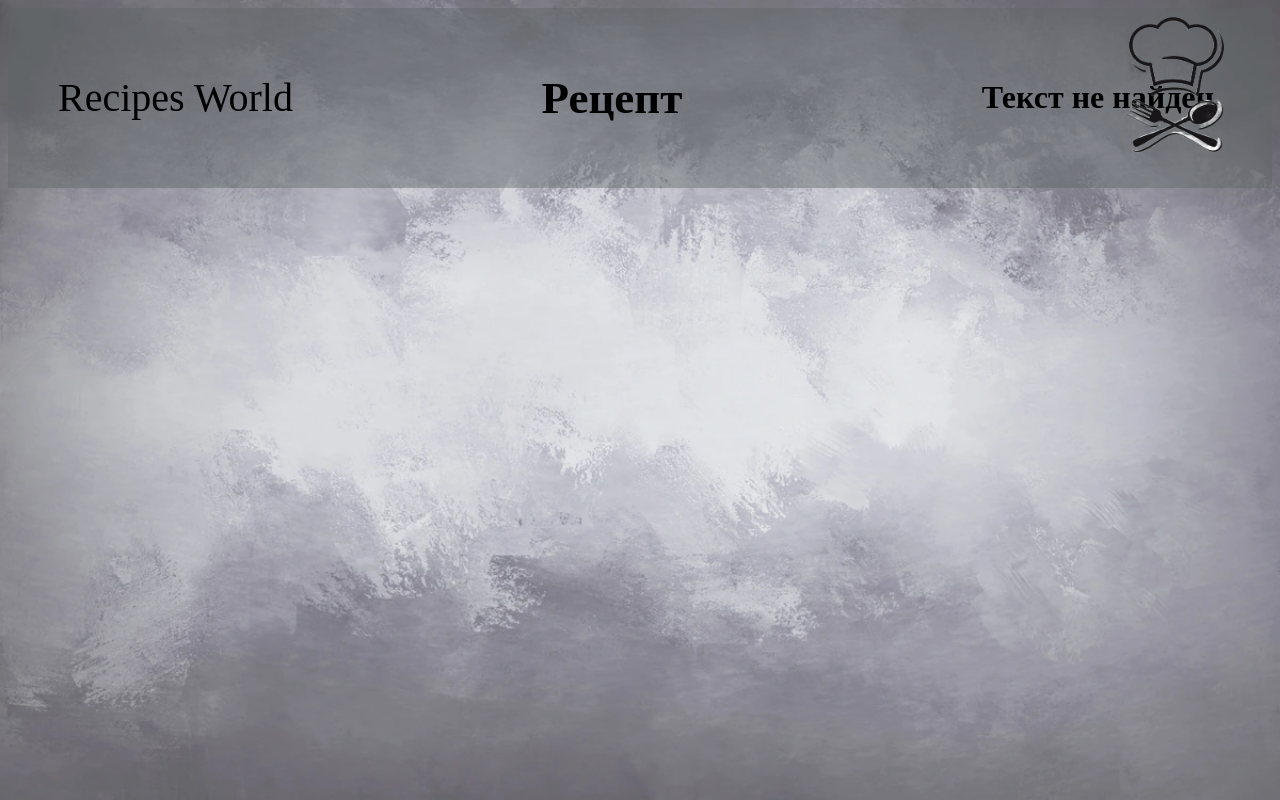
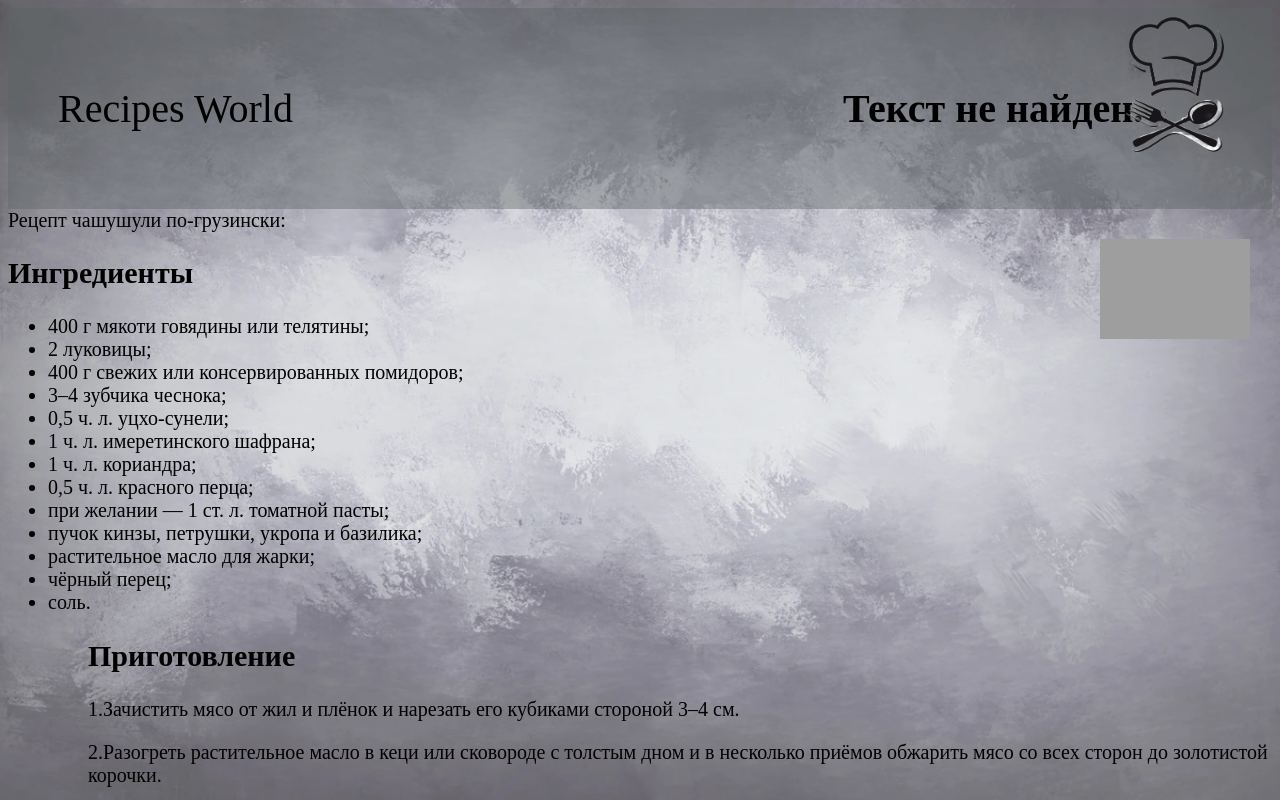
Before and after one commit to Elizabeth1608/RecipeWorld, a plain HTML site: page сайт/test 2.html in a window 1280 px wide. Drawn offline with Linux system fonts and the light colour scheme; grey boxes are pictures that could not be loaded.

Commit message:
chore: work on the title and text of the site

```diff
--- a/сайт/ss 2.css
+++ b/сайт/ss 2.css
@@ -1,6 +1,6 @@
 header {
     display: flex;
-    justify-content: space-between;
+    /*justify-content: space-between;*/
     align-items: center;
     background-color: rgba(96, 102, 102, 0.425); /* Прозрачный фон с альфа-каналом */
     color: #000000;
@@ -17,16 +17,16 @@ header {
     font-size: 40px;
   }
 
-
   .displayMassage {
   text-align: center;
   font-size: 45px;
+  margin: 0px 200 0 50px;
   }
 
 .welcome {
   font-size: 45px;
   font-weight: bold;
-  margin: 0px 200 0 50px;
+  margin: 0px 500 0 50px;
   }
 
 img{
--- a/сайт/test 2.html
+++ b/сайт/test 2.html
@@ -5,16 +5,56 @@
         <img src="log1.png" alt="log1">
         <img src="log1.png">
     </div>
-
-    <div class="welcome">Рецепт</div>
+    <style>
+        body {
+            font-size: 20px; /* Увеличиваем размер шрифта */
+        }
+    </style>
+   <div class="welcome">      </div>
         <h1 id="displayMessage"></h1>
     </div>
   </header>
   <script>
-
         // Получение текста из localStorage и отображение на странице
         document.addEventListener('DOMContentLoaded', function() {
             const message = localStorage.getItem('message');
             document.getElementById('displayMessage').innerText = message || 'Текст не найден.';
         });
     </script>
+<div style="position: absolute">
+    <div>
+        <div class="chashushuli">
+            <img src="chashushuli.png" alt="chashushuli">
+            <img src="chashushuli.png">
+        </div>
+    </div>
+    <div>Рецепт чашушули по-грузински:
+        <h2>Ингредиенты</h2>
+        <ul>
+            <li>400 г мякоти говядины или телятины;
+            <li>2 луковицы;
+            <li>400 г свежих или консервированных помидоров;
+            <li>3–4 зубчика чеснока;
+            <li>0,5 ч. л. уцхо-сунели;
+            <li>1 ч. л. имеретинского шафрана;
+            <li>1 ч. л. кориандра;
+            <li>0,5 ч. л. красного перца;
+            <li>при желании — 1 ст. л. томатной пасты;
+            <li>пучок кинзы, петрушки, укропа и базилика;
+            <li>растительное масло для жарки;
+            <li>чёрный перец;
+            <li>соль.
+        <ul>
+    <h2>Приготовление</h2>
+    <p>1.Зачистить мясо от жил и плёнок и нарезать его кубиками стороной 3–4 см. </p>
+    <p>2.Разогреть растительное масло в кеци или сковороде с толстым дном и в несколько приёмов обжарить мясо со всех сторон до золотистой корочки. </p>
+    <p>3.Добавить мелко нарезанный лук и обжарить его до мягкости, постоянно помешивая содержимое сковороды. </p>
+    <p>4.Залить мясо водой так, чтобы она едва покрывала мясо, посолить, довести до кипения, убавить огонь и тушить под крышкой в течение часа или чуть дольше, до размягчения мяса. Вода не должна выкипеть, при необходимости подлить ещё немного, чтобы этого избежать. </p>
+    <p>5.Добавить к мясу мелко нарезанные помидоры и перемешать. Если используются консервированные или свежие, но не очень вкусные зимние помидоры, добавить ложку томатной пасты и немного сахара. </p>
+    <p>6.Приправить свежемолотым чёрным перцем, добавить мелко нарезанный чеснок, уцхо-сунели, шафран, растёртый в ступке кориандр (уменьшить объём вдвое, если взят уже молотый) и острый красный перец. </p>
+    <p>7.Перемешать чашушули и готовить ещё 10–15 минут, чтобы соус стал однородным и густым. </p>
+    <p>8.Попробовать соус — он должен иметь пряный, острый и яркий вкус, — и при необходимости добавить ещё немного соли или других приправ. </p>
+    <p>9.Снять сковороду с огня и замешать в чашушули мелко рубленую кинзу, укроп, петрушку, базилик. </p>
+    <p>10.Дать настояться под крышкой ещё 5 минут, после чего подавать к столу с рисом, кускусом или другим рассыпчатым гарниром. </p>
+        </div>
+  </div>
```
Also changed, not shown: сайт/script JS.js (+4 -4 lines), 1 other file.
